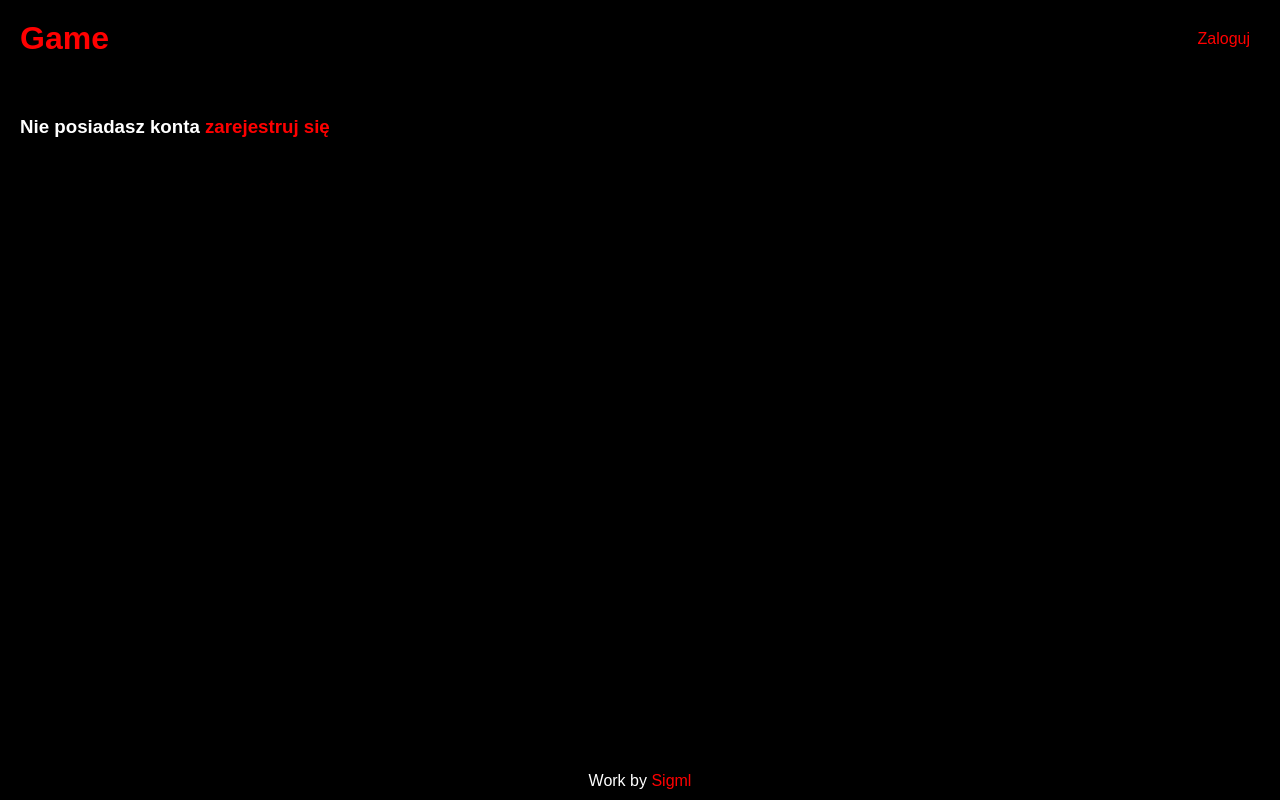
After one commit to Sigml/Kindom, a Django app: page /user/login/ in a window 1280 px wide. The commit adds this page. Run offline with Django 5.2, Linux system fonts and the light colour scheme.

Commit message:
create register view

```diff
--- a/admin_panel/templates/base.html
+++ b/admin_panel/templates/base.html
@@ -3,7 +3,7 @@
 <html lang='en'>
 <head>
     <meta charset='UTF-8'>
-    <title>Shop</title>
+    <title>Game</title>
     <link rel="stylesheet" href="{% static 'css/style.css' %}">
 </head>
 
@@ -18,9 +18,6 @@
                     <img src="{{ user.profile_picture.url }}" alt="User Avatar" width="50" height="50">
                 {% endif %}
                 <a href="{% url 'user_info' %}">Witaj, {{ user.username }}</a>
-                <a href="{% url 'cart' %}"><span class="material-symbols-outlined">
-                    shopping_cart_checkout
-                    </span></a>
                 <br> <a href="{% url 'logout' %}"> Logout</a>
             {% else %}
                 <a href="{% url 'login' %}">Zaloguj</a>
@@ -33,7 +30,11 @@
         {% endif %}
     </header>
     <div class='content-container'>
-            {% block content %}{% endblock %}
+        {% block content %}
+        {% endblock %}
     </div>
 </body>
+<footer class='footer-container'>
+    <p style="text-align: center;">Work by <span style="color: #ff0000;">Sigml</span></p>
+</footer>
 </html>
--- /dev/null
+++ b/static/css/style.css
@@ -0,0 +1,116 @@
+body {
+    background-color: #000;
+    color: #fff;
+    font-family: Arial, sans-serif;
+    margin: 0;
+    padding: 0;
+    display: flex;
+    flex-direction: column;
+}
+
+a {
+    color: red;
+    text-decoration: none;
+}
+
+a:hover {
+    color: #ff9999;
+}
+
+.header-container {
+    background-color: #000;
+    padding: 20px;
+    text-align: center;
+    display: flex;
+    align-items: flex-start;
+}
+
+.logo {
+    margin-right: auto;
+}
+
+.logo h1 {
+    margin: 0;
+}
+
+.login-container {
+    margin-top: 10px;
+    margin-left: auto;
+}
+
+.login-container a {
+    color: #ff0000;
+    margin-right: 10px;
+}
+
+.login-container a:hover {
+    color: #ff9999;
+}
+
+.content-container {
+    padding: 20px;
+}
+
+.footer-container {
+    background-color: #000;
+    color: #fff;
+    text-align: center;
+    padding: 10px 0;
+    position: fixed;
+    bottom: 0;
+    left: 0;
+    width: 100%;
+}
+
+.footer-container p {
+    margin: 0;
+}
+
+.register {
+    max-width: 400px;
+    margin: 0 auto;
+    padding: 20px;
+    background-color: #111;
+    border-radius: 10px;
+}
+
+.register form {
+    display: flex;
+    flex-direction: column;
+}
+
+.register label {
+    color: #fff;
+    margin-bottom: 5px;
+}
+
+.register input[type="text"],
+.register input[type="email"],
+.register input[type="password"],
+.register input[type="date"],
+.register button[type="submit"] {
+    padding: 10px;
+    margin-bottom: 10px;
+    border: 1px solid #666;
+    border-radius: 5px;
+    background-color: #333;
+    color: #fff;
+}
+
+.register input[type="text"]:focus,
+.register input[type="email"]:focus,
+.register input[type="password"]:focus,
+.register input[type="date"]:focus {
+    outline: none;
+    border-color: #ff0000;
+}
+
+.register button[type="submit"] {
+    background-color: #ff0000;
+    border: none;
+    cursor: pointer;
+}
+
+.register button[type="submit"]:hover {
+    background-color: #ff6666;
+}
--- /dev/null
+++ b/user/templates/confirm_email.html
@@ -0,0 +1,5 @@
+{%extends 'base.html'%}
+
+{%block content%}
+<h1>Sprawdz swoją skrzynkę e-mail</h1>
+{%endblock%}
--- /dev/null
+++ b/user/templates/login.html
@@ -0,0 +1,6 @@
+{% extends "base.html" %}
+{% block content %}
+    <div class='login'>
+        <h3> Nie posiadasz konta <a href = {% url 'register' %}> zarejestruj się </a>
+    </div>
+{% endblock %}
--- /dev/null
+++ b/user/templates/verify_email.html
@@ -0,0 +1,6 @@
+{% autoescape off %}
+    Dzień dobry {{ user.first_name }},
+    Potwierdź rejestrację:
+    http://{{ domain }}{% url 'verify_email' uidb64=uid token=token %}
+
+{% endautoescape %}
--- /dev/null
+++ b/user/templates/verify_email_reset_password.html
@@ -0,0 +1,6 @@
+{% autoescape off %}
+    Dzień dobry {{ user.first_name }},
+    Dla zmiany hasła przejdz na strone:
+    http://{{ domain }}{% url 'reset_password' uidb64=uid token=token %}
+
+{% endautoescape %}
--- a/user/urls.py
+++ b/user/urls.py
@@ -3,7 +3,7 @@ from .views import RegisterUserView, LoginUserView, LogoutUserView
 # from views import RegisterUserView, LoginUserView, LogoutUserView
 
 urlpatterns = [
-    path('user/register/', RegisterUserView.as_view(), name = 'register'),
+    path('register/', RegisterUserView.as_view(), name = 'register'),
     path('login/', LoginUserView.as_view(), name = 'login'),
     path('user/logout/', LogoutUserView.as_view(), name = 'logout'),
 ]
--- a/user/views.py
+++ b/user/views.py
@@ -1,11 +1,14 @@
-from django.shortcuts import render
+from django.shortcuts import render, redirect
 from .models import CustomUser
 from django.contrib.auth.tokens import default_token_generator as token_generator, default_token_generator
 from django.utils.http import urlsafe_base64_decode
-# from .utils import send_email_verify, send_email_reset_password
+from .utils import send_email_verify, send_email_reset_password
 from .forms import RegisterUserForm
 from django.contrib.auth import login, logout
 from django.views import View
+from django.core.exceptions import ValidationError
+from django.db import IntegrityError
+from django.http import HttpResponseServerError
 
 
 class RegisterUserView(View):
@@ -16,9 +19,30 @@ class RegisterUserView(View):
         }
         return render(request, 'registration.html', context)
 
+    def post(self, request):
+        try:
+            form = RegisterUserForm(request.POST)
+            if form.is_valid():
+                data = form.cleaned_data
+                password = data.pop('password_confirmation')
+
+                user = CustomUser.objects.create_user(**data)
+                user.set_password
+                send_email_verify(request.user)
+                return redirect
+            else:
+                context = {'form': form}
+                return render(request, 'registration.html', context)
+        except IntegrityError as e:
+                return HttpResponseServerError('Użytkownik już istnieje')
+        except Exception as e:
+                message = "Coś poszło nie tak, spróbuj ponownie później"
+                return render(request, 'registration.html', {'message': message})
+
 
 class LoginUserView(View):
-    pass
+    def get(self, request):
+        return render(request, 'login.html')
 
 
 class LogoutUserView(View):
```
Also changed, not shown: user/templates/registration.html (+20 -0 lines), user/utils.py (+41 -0 lines). Lines whose indentation alone changed are shown as unchanged.
